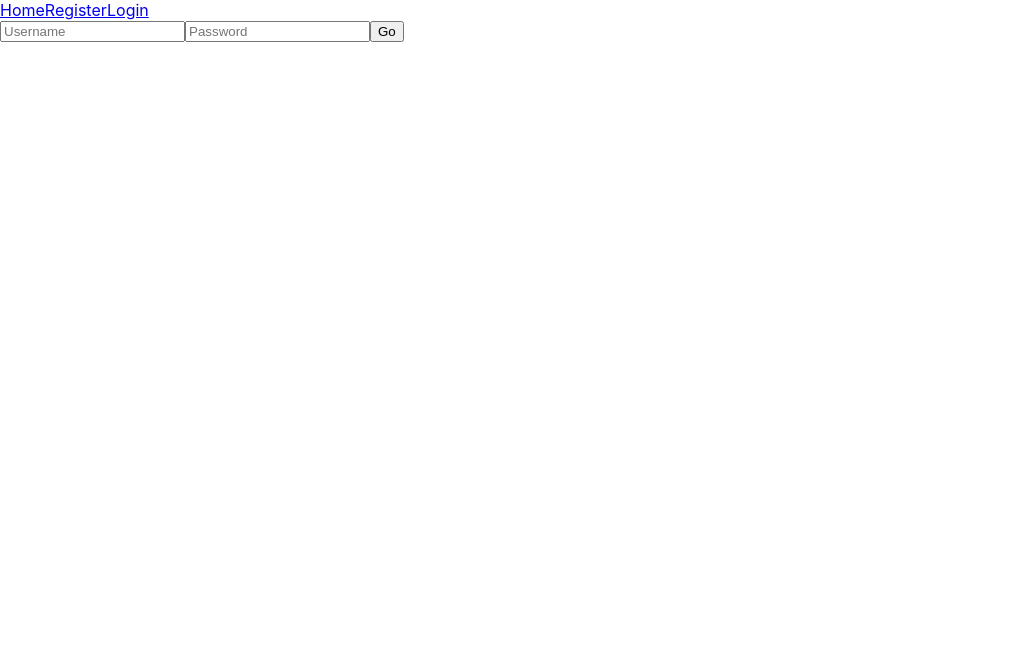
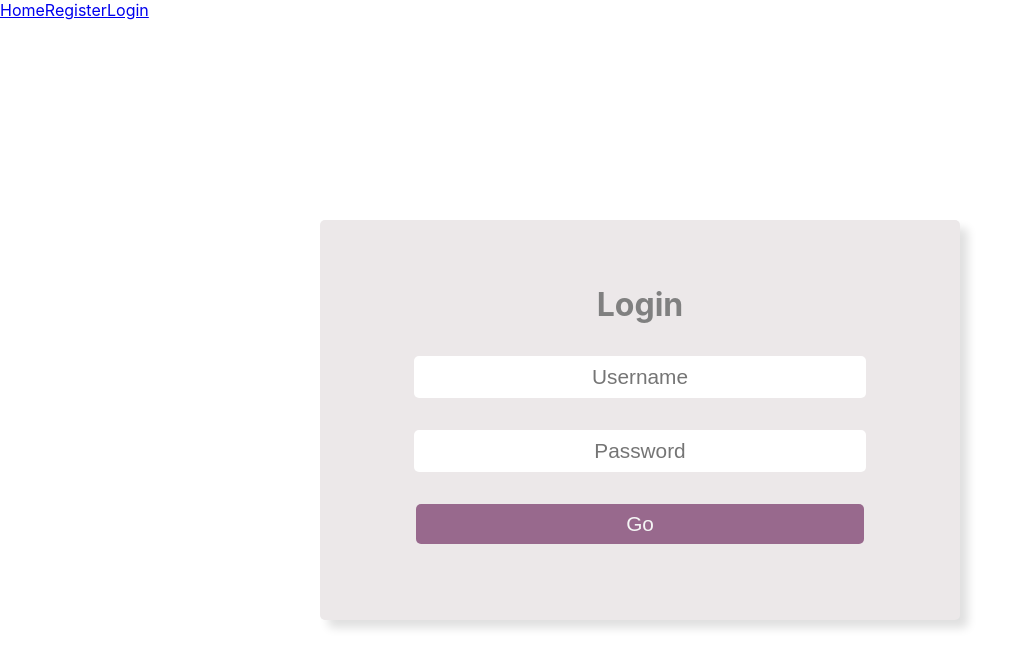
Before and after one commit to Megan0145/SarahSeq-FE, a React (Create React App) app: page /login in a window 1280 px wide. Shown: the top 668 px of the page, without its empty margins (0-1032 px from the left). Built offline with nearby package versions, Linux system fonts and the light colour scheme.

Commit message:
Login & Register forms loosley styled

```diff
--- a/package.json
+++ b/package.json
@@ -10,7 +10,8 @@
     "react-router-dom": "^5.1.2",
     "react-scripts": "3.2.0",
     "redux": "^4.0.4",
-    "redux-thunk": "^2.3.0"
+    "redux-thunk": "^2.3.0",
+    "styled-components": "^4.4.1"
   },
   "scripts": {
     "start": "react-scripts start",
--- a/src/components/Login.jsx
+++ b/src/components/Login.jsx
@@ -1,6 +1,7 @@
 import React, { useRef } from "react";
 import { connect } from "react-redux";
 import * as actionCreators from "../state/actionCreators";
+import { StyledContainer, StyledForm } from '../styles';
 
 function Login({ login }) {
   const username = useRef("");
@@ -15,13 +16,14 @@ function Login({ login }) {
   };
 
   return (
-    <div>
-      <form>
+    <StyledContainer>
+      <StyledForm>
+          <h1>Login</h1>
         <input placeholder="Username" ref={username} type="text" />
-        <input placeholder="Password" ref={password} type="text" />
+        <input placeholder="Password" ref={password} type="password" />
         <button onClick={loginUser}>Go</button>
-      </form>
-    </div>
+      </StyledForm>
+    </StyledContainer>
   );
 }
 
--- a/src/components/Register.jsx
+++ b/src/components/Register.jsx
@@ -2,6 +2,7 @@ import React, { useRef } from "react";
 import { connect } from "react-redux";
 import * as actionCreators from "../state/actionCreators";
 import axios from "axios";
+import { StyledContainer, StyledForm } from '../styles';
 
 function Register(props) {
   const username = useRef("");
@@ -23,13 +24,14 @@ function Register(props) {
   };
 
   return (
-    <div>
-      <form>
+    <StyledContainer>
+      <StyledForm>
+          <h1>Register for SarahSeq</h1>
         <input placeholder="Username" ref={username} type="text" />
-        <input placeholder="Password" ref={password} type="text" />
+        <input placeholder="Password" ref={password} type="password" />
         <button onClick={registerUser}>Go</button>
-      </form>
-    </div>
+      </StyledForm>
+    </StyledContainer>
   );
 }
 
--- /dev/null
+++ b/src/styles.js
@@ -0,0 +1,42 @@
+import styled from "styled-components";
+
+export const StyledForm = styled.form`
+  background-color: #ece8e9;
+  box-shadow: 8px 8px 10px #e0e0e0;
+  width: 50%;
+  height: 50%;
+  display: flex;
+  flex-direction: column;
+  justify-content: center;
+  align-items: center;
+  border: none;
+  border-radius: 5px;
+  h1 {
+      color: grey;
+      margin-bottom: 2rem;
+  }
+  input,
+  button {
+    height: 5vh;
+    width: 70%;
+    border: none;
+    border-radius: 5px;
+    text-align: center;
+    font-size: 1.3rem;
+    margin-bottom: 2rem;
+    color: grey;
+  }
+  button {
+    background-color: #98698d;
+    color: whitesmoke;
+    cursor: pointer;
+  }
+`;
+
+export const StyledContainer = styled.div`
+  width: 100vw;
+  height: 100vh;
+  display: flex;
+  justify-content: center;
+  align-items: center;
+`;
```
Also changed, not shown: 1 other file (tests, documents, lock files or other folders).
